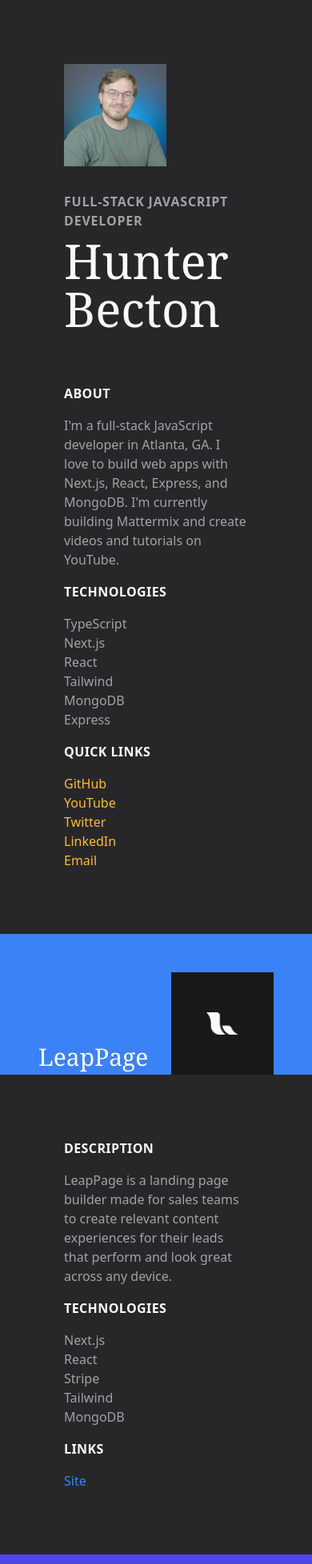
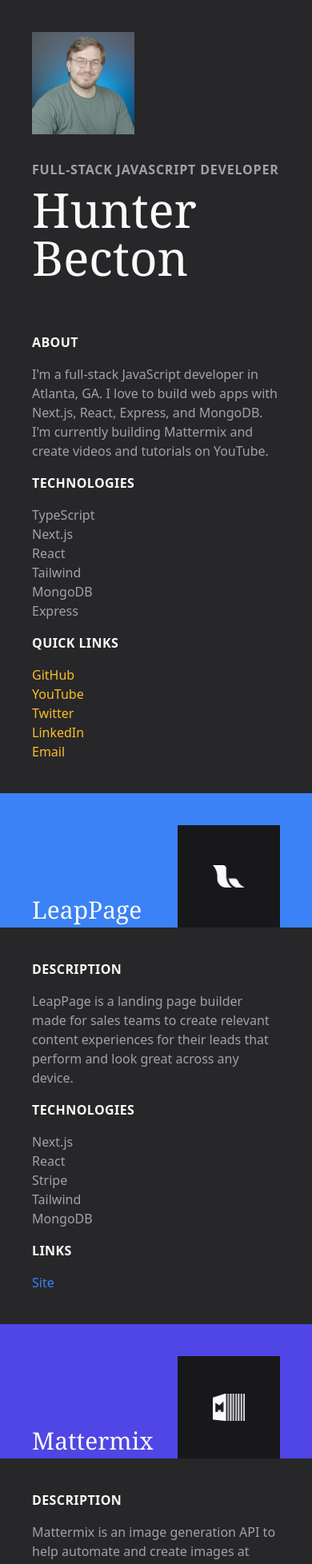
Before and after one commit to hunterbecton/hunterbecton, a Next.js app: page / in a window 390 px wide. Shown: the top 1956 px of the page at 80% size. Built offline with nearby package versions, Linux system fonts and the light colour scheme; a web font is replaced by a local one.

Commit message:
Updated padding for sections

```diff
--- a/components/portfolio/About.jsx
+++ b/components/portfolio/About.jsx
@@ -11,7 +11,7 @@
 
 export const About = () => {
   return (
-    <section className='about relative grid w-full grid-cols-7 gap-4 bg-zinc-800 p-20'>
+    <section className='about relative grid w-full grid-cols-7 gap-4 bg-zinc-800 p-10 lg:p-20'>
       <NameTitle />
       <ColumnThree>
         <ColumnTitle>About</ColumnTitle>
--- a/components/portfolio/PortfolioSection.jsx
+++ b/components/portfolio/PortfolioSection.jsx
@@ -22,7 +22,7 @@
   return (
     <section className={`${selectClass} bg-zinc-800`}>
       <div
-        className={`${bgColor} flex w-full justify-between pt-12 pl-12 pr-12`}
+        className={`${bgColor} flex w-full justify-between pt-10 pl-10 pr-10 lg:pt-20 lg:pl-20 lg:pr-20`}
       >
         <h3 className='mb-1 self-end font-serif text-3xl text-zinc-50 sm:text-4xl md:mb-2 lg:text-5xl'>
           {title}
@@ -39,7 +39,7 @@
           </div>
         </div>
       </div>
-      <div className='relative grid w-full grid-cols-7 gap-4 bg-zinc-800 p-20'>
+      <div className='relative grid w-full grid-cols-7 gap-4 bg-zinc-800 p-10 lg:p-20'>
         <ColumnThree>
           <ColumnTitle>Description</ColumnTitle>
           <ColumnText>{description}</ColumnText>
```
